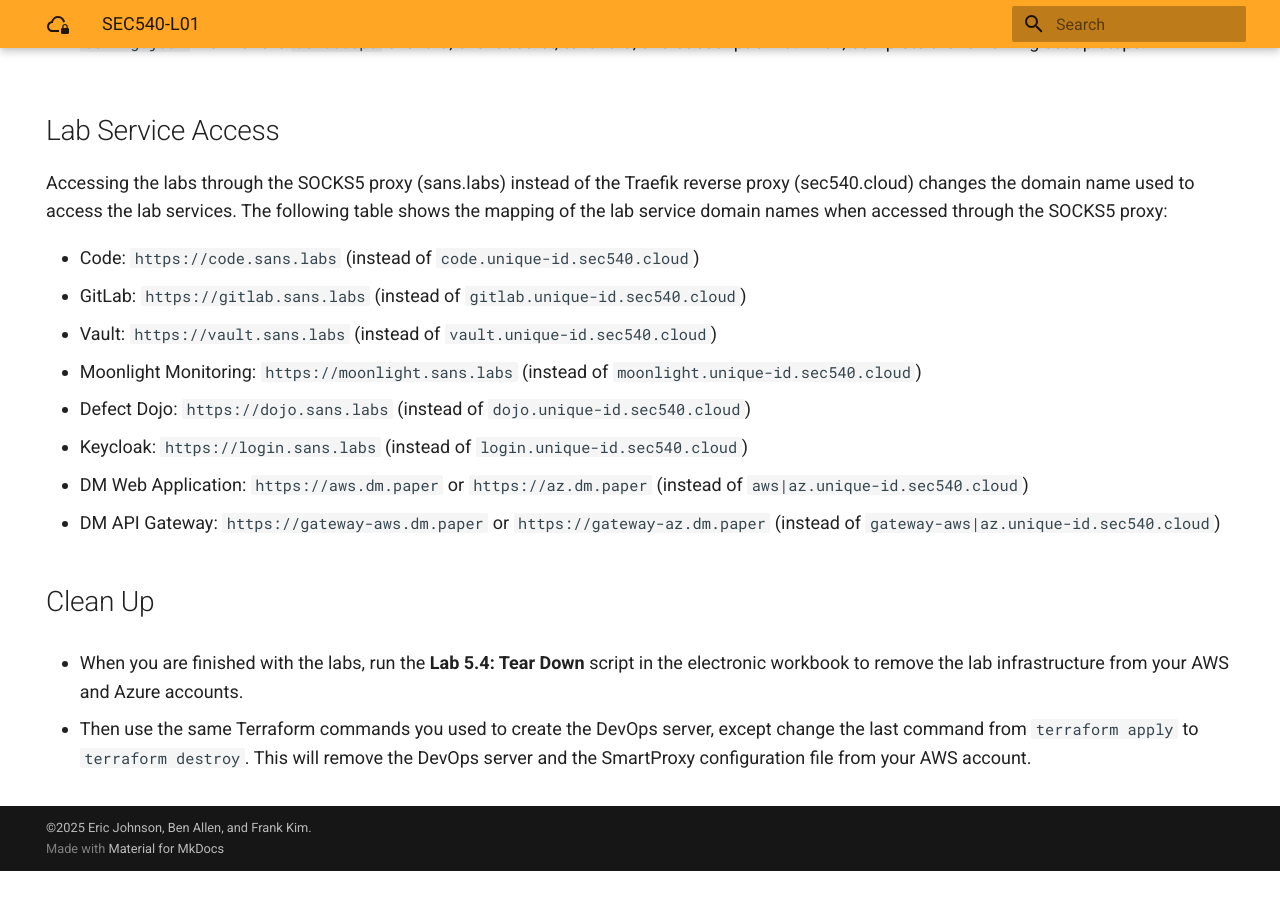
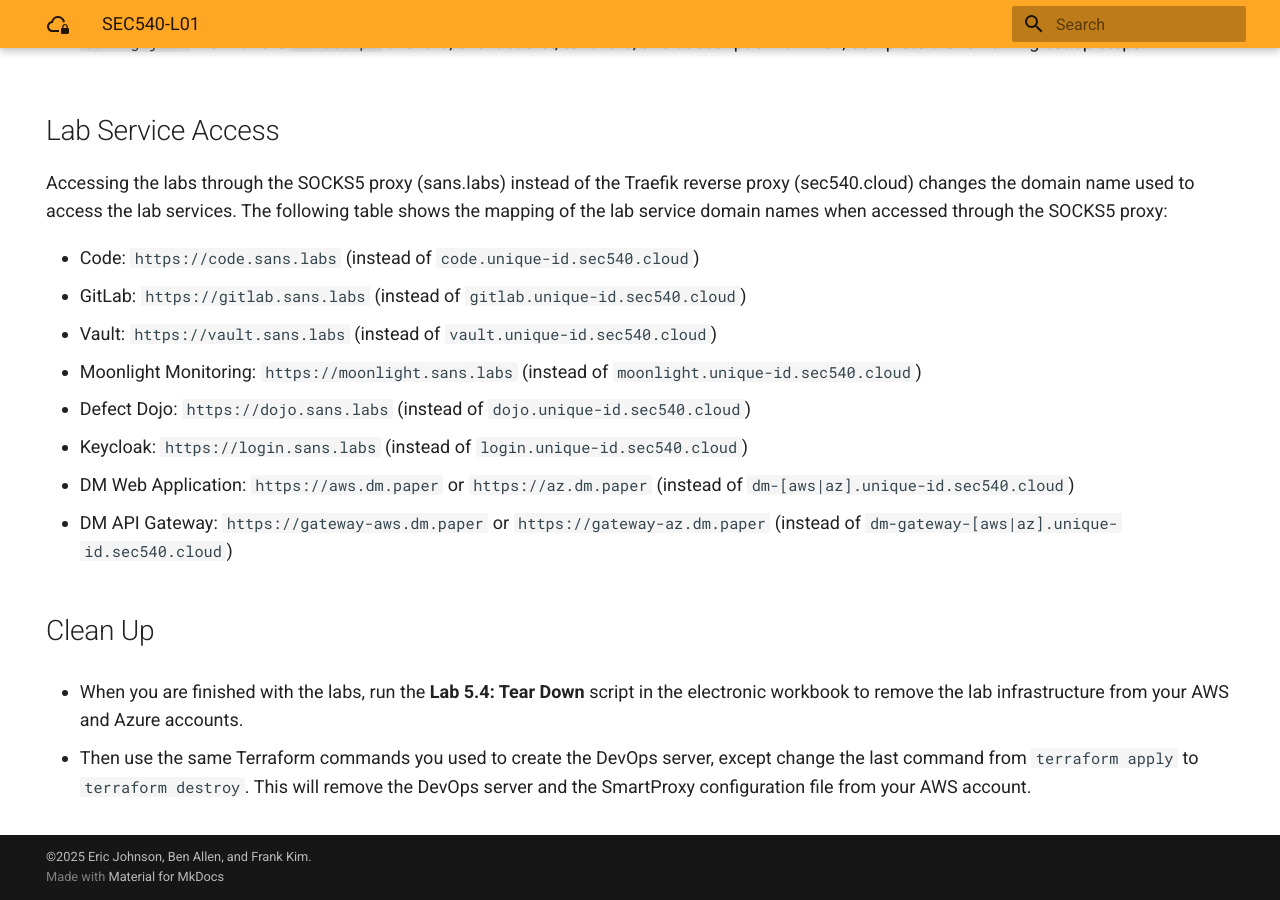
Before and after one commit to sans-cloud-sec540/simulator, an MkDocs documentation site: the page built from docs/docs/l01.md, in a window 1280 px wide and 900 px high, scrolled down 3805 px. Built offline with MkDocs 1.6.1 and Material for MkDocs 9.7.7, drawn with Linux system fonts in a browser that asks for light colours; before the commit the page ends 4676 px from its top, so only the background shows below that.

Commit message:
bug: proxy domains

```diff
--- a/docs/docs/l01.md
+++ b/docs/docs/l01.md
@@ -141,8 +141,8 @@ Accessing the labs through the SOCKS5 proxy (sans.labs) instead of the Traefik r
 - Moonlight Monitoring: `https://moonlight.sans.labs` (instead of `moonlight.unique-id.sec540.cloud`)
 - Defect Dojo: `https://dojo.sans.labs` (instead of `dojo.unique-id.sec540.cloud`)
 - Keycloak: `https://login.sans.labs` (instead of `login.unique-id.sec540.cloud`)
-- DM Web Application: `https://aws.dm.paper` or `https://az.dm.paper` (instead of `aws|az.unique-id.sec540.cloud`)
-- DM API Gateway: `https://gateway-aws.dm.paper` or `https://gateway-az.dm.paper` (instead of `gateway-aws|az.unique-id.sec540.cloud`)
+- DM Web Application: `https://aws.dm.paper` or `https://az.dm.paper` (instead of `dm-[aws|az].unique-id.sec540.cloud`)
+- DM API Gateway: `https://gateway-aws.dm.paper` or `https://gateway-az.dm.paper` (instead of `dm-gateway-[aws|az].unique-id.sec540.cloud`)
 
 ## Clean Up
 
```
